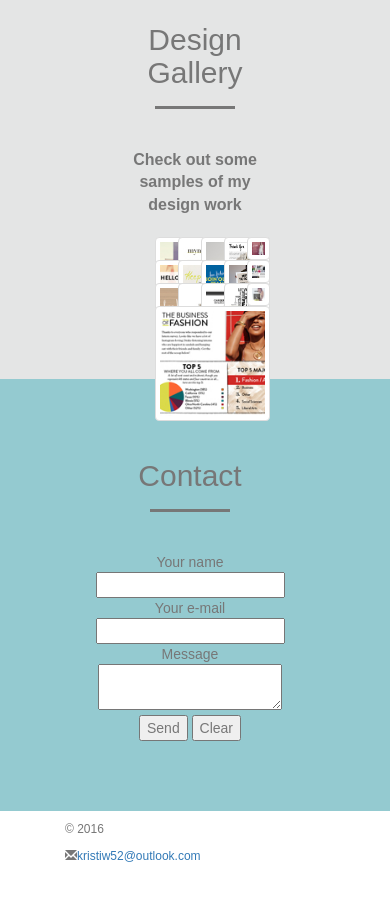
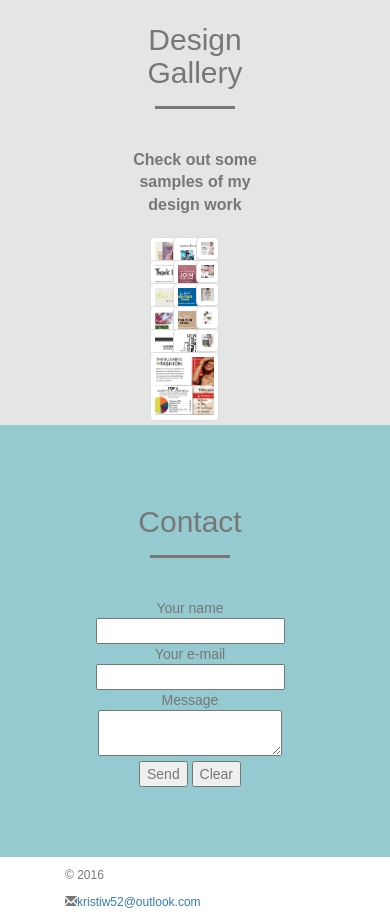
Before and after one commit to kristiw52/Portfolio_Site, a plain HTML site: page index.html in a window 390 px wide. Shown: the part 1736-2657 px from the top of the page. Before the commit the page ends 2611 px from the top, so only its background shows below. Drawn offline with nearby package versions, Linux system fonts and the light colour scheme.

Commit message:
Update CSS

```diff
--- a/css/sortable_gallery.css
+++ b/css/sortable_gallery.css
@@ -15,19 +15,19 @@
 
 
 /* Vertical - can hide the .title properties if no title is on there */
-@media screen and (min-height:50px) and (max-height:520px) {
+@media only screen and (min-height:50px) and (max-height:520px) {
 }
-@media screen and (min-height:521px) and (max-height:700px) {
+@media only screen and (min-height:521px) and (max-height:700px) {
 }
-@media screen and (min-height:701px) {
+@media only screen and (min-height:701px) {
 }
 
 /* Horizontal - can hide the .title properties if no title is on there  */
-@media screen and (min-width:50px) and (max-width:500px) {
+@media only screen and (min-width:50px) and (max-width:500px) {
 body { padding: 5px 0px 0px 5px; }
-	.gallery { width: auto; margin-left: 35px; }
+	.gallery { max-width: 100%; }
 }
-@media screen and (min-width:501px) and (max-width:960px) {
+@media only screen and (min-width:501px) and (max-width:960px) {
 }
-@media screen and (min-width:961px) {
+@media only creen and (min-width:961px) {
 }
```
